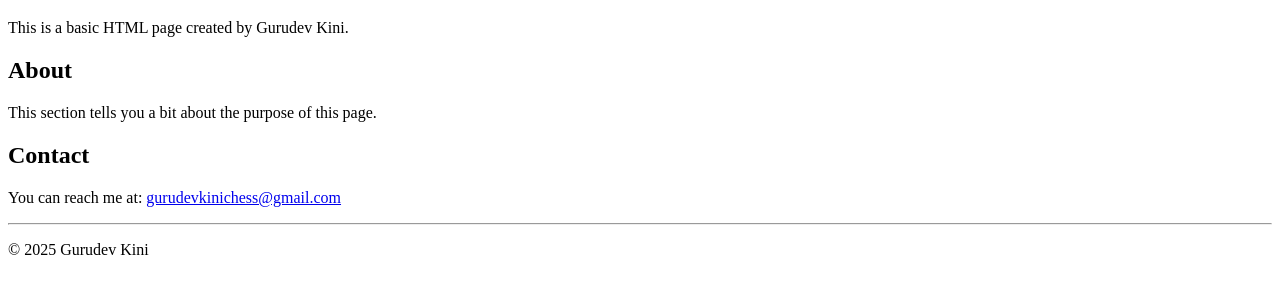
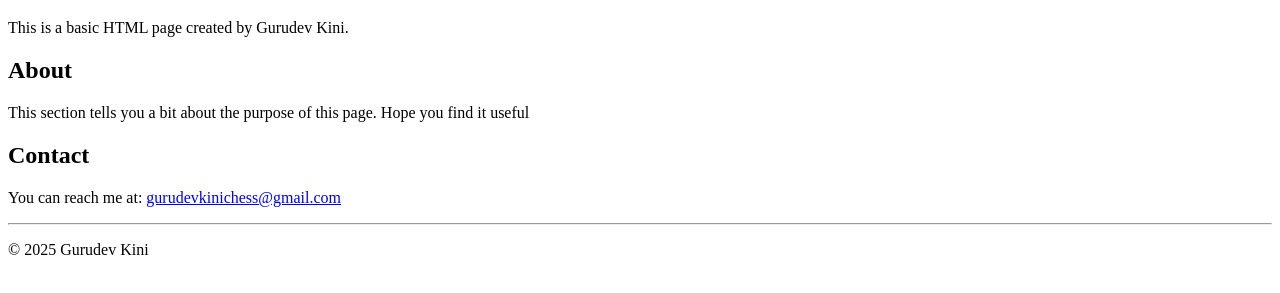
Before and after one commit to Gurudevkini/node, a website: page index.html in a window 1280 px wide. Shown: the part 61-354 px from the top of the page. Drawn offline with Linux system fonts and the light colour scheme.

Commit message:
Changes to index file

```diff
--- a/index.html
+++ b/index.html
@@ -10,7 +10,7 @@
   <p>This is a basic HTML page created by Gurudev Kini.</p>
 
   <h2>About</h2>
-  <p>This section tells you a bit about the purpose of this page.</p>
+  <p>This section tells you a bit about the purpose of this page. Hope you find it useful</p>
 
   <h2>Contact</h2>
   <p>You can reach me at: <a href="mailto:yourname@gmail.com">gurudevkinichess@gmail.com</a></p>
```
